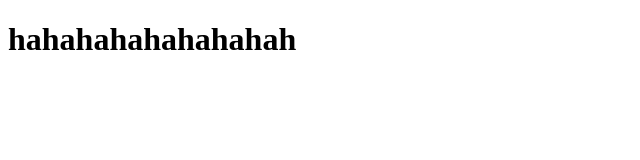
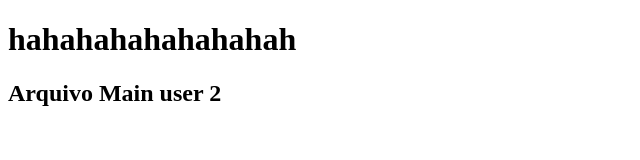
Before and after one commit to Daylton/javascript-git, a plain HTML site: page index.html in a window 1280 px wide. Shown: the whole page, without its empty margins (0-640 px from the left). Drawn offline with Linux system fonts and the light colour scheme.

Commit message:
h2 adicionado no master

```diff
--- a/index.html
+++ b/index.html
@@ -10,6 +10,8 @@
 
   <h1>hahahahahahahahah</h1>
 
+  <h2>Arquivo Main user 2</h2>
+
   <script src="script.js"></script>
 
 </body>
```
